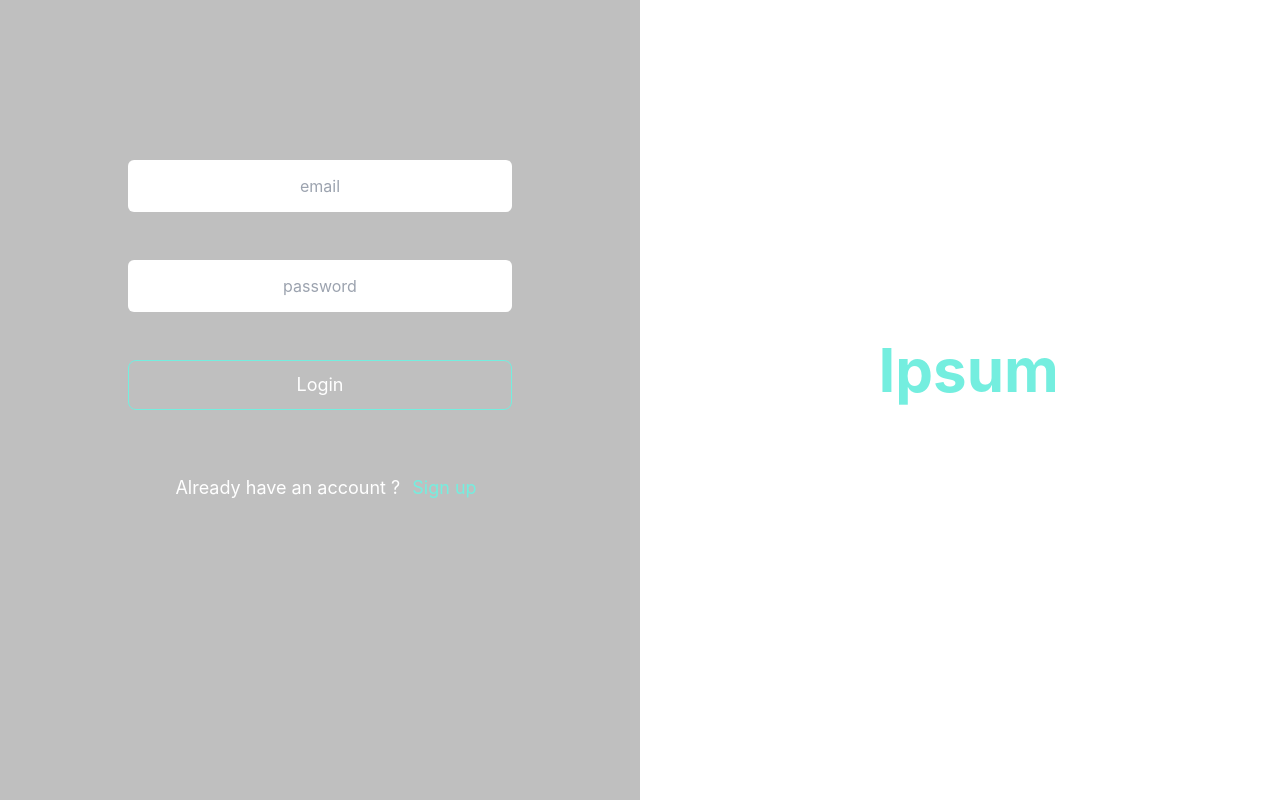
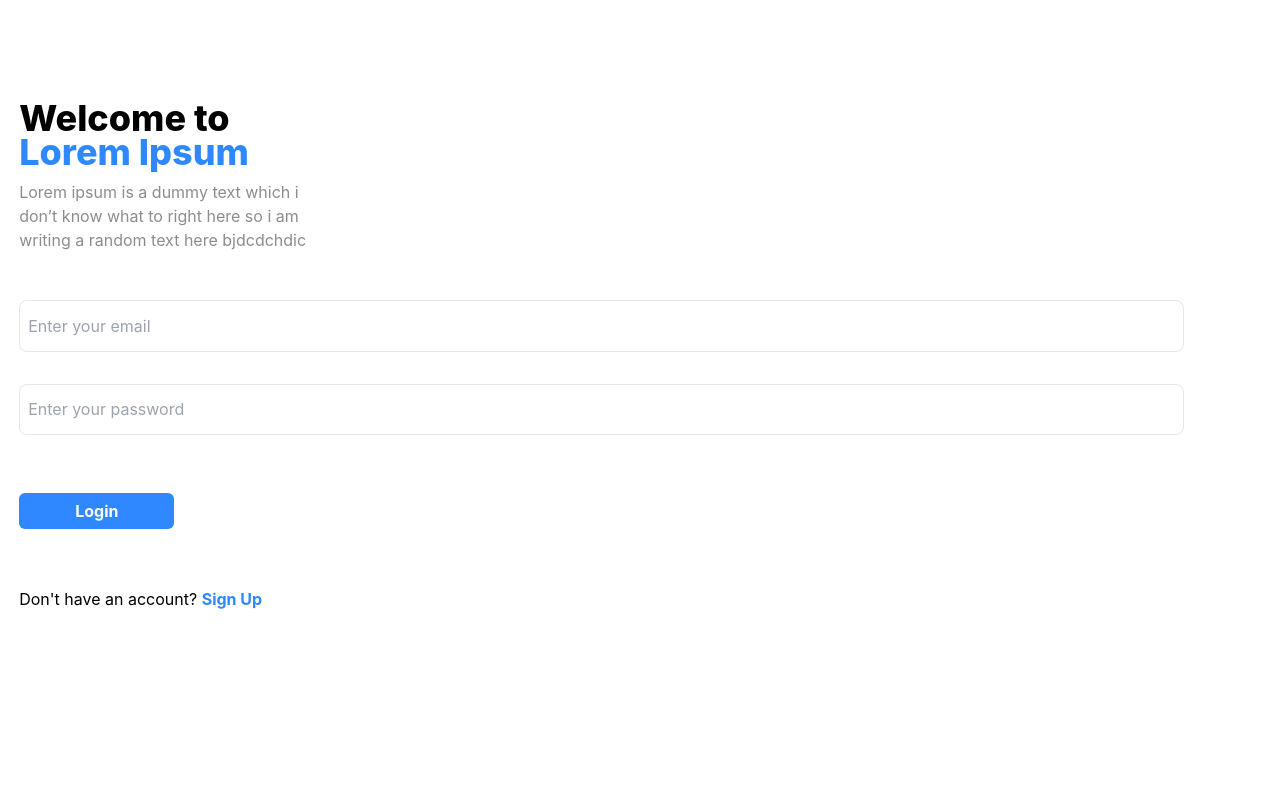
Before and after one commit to kshitijjj/my-code, a React (Create React App) app: page /login in a window 1280 px wide. Built offline with nearby package versions, Linux system fonts and the light colour scheme.

Commit message:
updated login page

```diff
--- a/src/Components/Login.jsx
+++ b/src/Components/Login.jsx
@@ -3,7 +3,7 @@ import { Link, useNavigate } from 'react-router-dom';
 import axios from "axios";
 
 const Login = () => {
-    const navigate=useNavigate();
+   /*  const navigate=useNavigate();
     const [email,setEmail]=useState("");
     const [password,setPassword]=useState("");
     const [btntext,setBtntext]=useState("Login");
@@ -25,35 +25,40 @@ const Login = () => {
             }
         }, 2000);
 
-    }
+    } */
 
     return (
-        <div className="min-h-screen w-full bg-cover bg-center flex flex-col justify-center md:flex lg:flex-row lg:justify-between">
+        <>
 
-            <div className=" bg-black bg-opacity-25 md:p-40 max-h-screen sm:w-full lg:w-1/2">
-                <div className="flex flex-col justify-center items-center  gap-y-16">
-                    <form className="flex flex-col gap-y-12 " action="" method="post" onSubmit={handleSubmit}>
-                        <input onChange={(e)=>{setEmail(e.target.value)}} placeholder="email" className="align-middle text-center text-black py-3.5 rounded-md md:w-96 w-64"  type="email" name="username" id="" />
-                        <input onChange={(e)=>{setPassword(e.target.value)}} placeholder="password" className="align-middle text-center text-black py-3.5 rounded-md md:w-96 w-64" type="password" name="username" id="" />
-                        <button className="text-lg md:text-lg rounded-lg border-[#74EEDF] text-white border-[1.5px] hover:bg-[#74EEDF] hover:text-black px-12 py-2.5 whitespace-nowrap" >{btntext}</button>
-                    </form>
+        <div className="flex items-center gap-2 pt-[18px] pl-[24px] md:hidden">
+                <img src="../Logo.png" alt="" width={"24.32px"} height={"24.32px"}/>
+                <p className="font-poppins font-extrabold text-lg md:text-2xl">Lorem</p>
+        </div>
 
+        <div className="flex flex-col ml-[1.2rem] mt-[3rem]" >
+            <div>
+                <div className="flex flex-col gap-2 mt-[3.5rem]">
+                    <p className="text-4xl font-extrabold max-w-xs leading-7">Welcome to <span className="text-[#2F88FF] text-4xl font-extrabold">Lorem Ipsum</span></p>
+                    <p className="max-w-xs text-[#000000] text-opacity-45">Lorem ipsum is a dummy text which i don’t know what to right here so i am writing a random text here bjdcdchdic</p>
                 </div>
 
-                <div className="flex justify-center mt-8 py-8">
-                    <p className="text-white px-3 text-lg whitespace-nowrap">Already have an account ?</p>
-                    <Link className="text-[#74EEDF] whitespace-nowrap text-lg" to="/signup">Sign up</Link>
+                <div className="flex flex-col gap-8 pr-24 mt-[3rem]">
+                    <input className="border py-[0.8rem] pl-2 rounded-lg" type="text" placeholder='Enter your email' />
+                    <input className="border py-[0.8rem] pl-2 rounded-lg" type="text" name="" id="" placeholder="Enter your password" />
+
+                    <div className="mt-[2rem]">
+                        <a className="bg-[#2F88FF] text-white font-bold px-14 py-2 rounded-md" href="">Login </a>
+                    </div>
+
+                    <div className="mt-[2rem]">
+                        <p>Don't have an account?&nbsp;<span className="text-[#2F88FF] font-bold">Sign Up</span></p>
+                    </div>
                 </div>
             </div>
+            <div></div>
+        </div>
 
-
-            <div className="md:m-auto md:p-10  flex flex-col justify-center  gap-y-3 p-12" >
-                <p className="text-4xl lg:text-6xl md:text-5xl text-center lg:text-left font-bold text-white">Lorem <span className="sm:text-3xl lg:text-6xl md:text-5xl font-bold text-[#74EEDF]">Ipsum</span></p>
-                <p className="text-md text-center lg:text-left max-w-xl text-white px-1">Lorem ipsum dolor sit amet consectetur adipisicing elit. Sed atque, soluta placeat eum suscipit beatae? Atque dolorum </p>
-            </div>
-
-
-        </div>
+        </>
     );
 }
 
```
